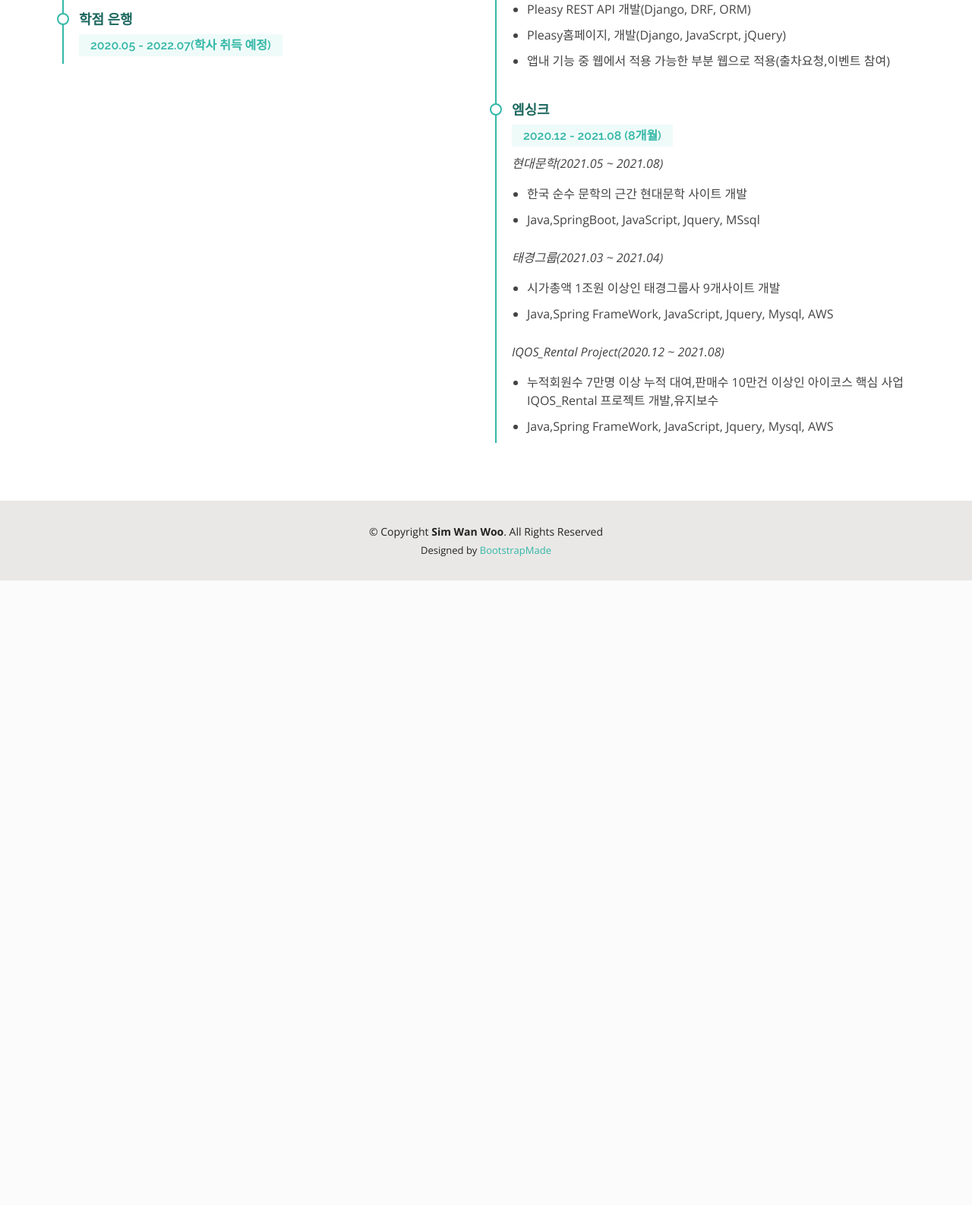
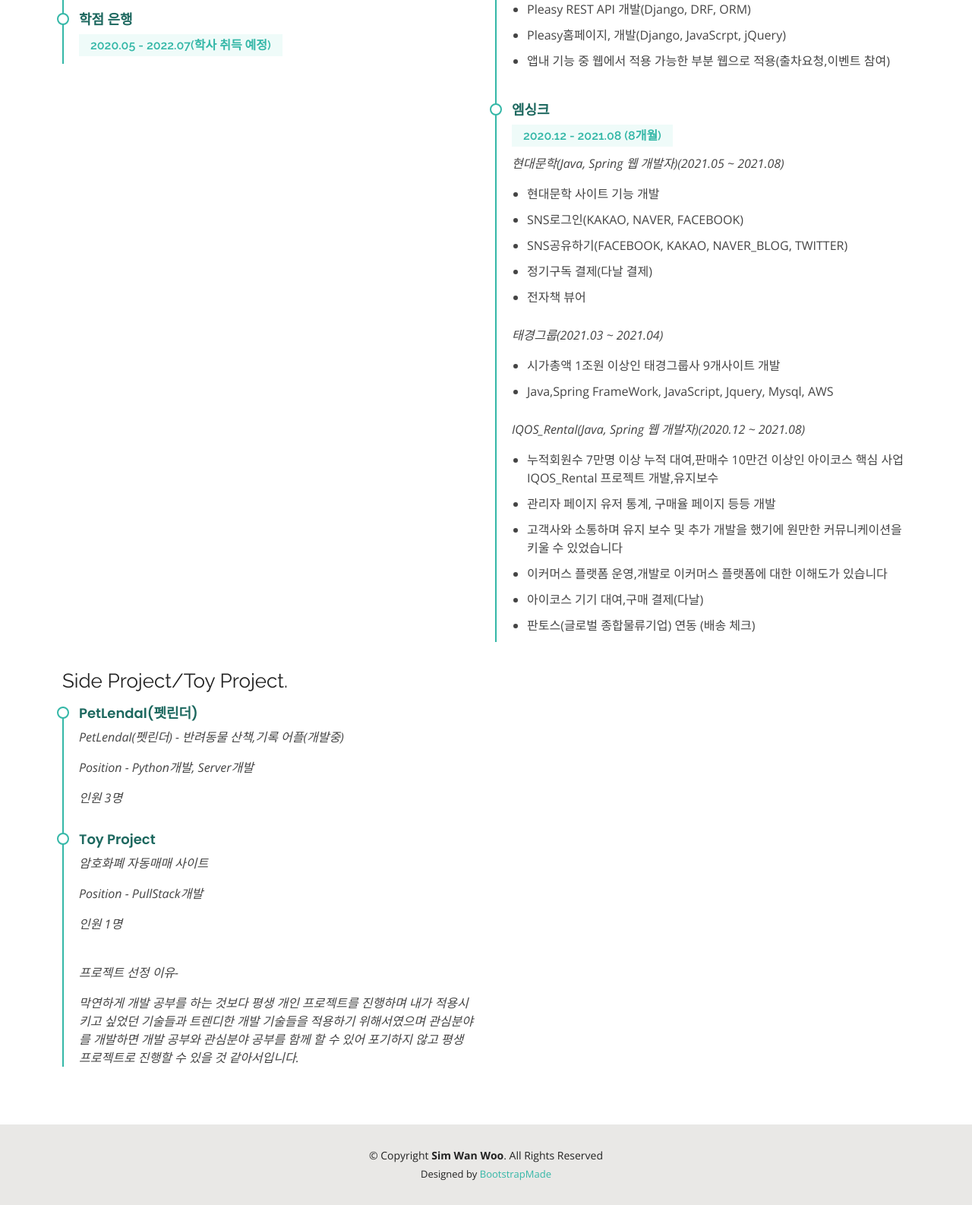
Before and after one commit to Butler-SIM/sim_jango_pp, a Django app: page /mainapp/resume in a window 1280 px wide. Shown: the part 521-2107 px from the top of the page at 76% size. Before the commit the page ends 1285 px from the top, so only its background shows below. Run offline with Django 3.2, Linux system fonts and the light colour scheme; some libraries are stand-ins or nearby versions.

Commit message:
about, resume 수정

```diff
--- a/mainapp/templates/resume.html
+++ b/mainapp/templates/resume.html
@@ -39,6 +39,8 @@
                         <p><em></em></p>
                     </div>
                 </div>
+
+
                 <div class="col-lg-6">
                     <h3 class="resume-title">Work Experience</h3>
                     <div class="resume-item">
@@ -60,11 +62,14 @@
                     <div class="resume-item">
                         <h4>엠싱크</h4>
                         <h5>2020.12 - 2021.08 (8개월)</h5>
-                        <p><em>현대문학(2021.05 ~ 2021.08)</em></p>
+                        <p><em>현대문학(Java, Spring 웹 개발자)(2021.05 ~ 2021.08)</em></p>
                         <p>
                         <ul>
-                            <li>한국 순수 문학의 근간 현대문학 사이트 개발</li>
-                            <li>Java,SpringBoot, JavaScript, Jquery, MSsql</li>
+                            <li>현대문학 사이트 기능 개발</li>
+                            <li>SNS로그인(KAKAO, NAVER, FACEBOOK)</li>
+                            <li>SNS공유하기(FACEBOOK, KAKAO, NAVER_BLOG, TWITTER)</li>
+                            <li>정기구독 결제(다날 결제)</li>
+                            <li>전자책 뷰어</li>
                         </ul>
                         </p>
 
@@ -76,18 +81,50 @@
                         </ul>
                         </p>
 
-                        <p><em>IQOS_Rental Project(2020.12 ~ 2021.08) </em></p>
+                        <p><em>IQOS_Rental(Java, Spring 웹 개발자)(2020.12 ~ 2021.08) </em></p>
                         <p>
                         <ul>
                             <li>누적회원수 7만명 이상 누적 대여,판매수 10만건 이상인 아이코스 핵심 사업 IQOS_Rental 프로젝트 개발,유지보수</li>
-                            <li>Java,Spring FrameWork, JavaScript, Jquery, Mysql, AWS</li>
+                            <li>관리자 페이지 유저 통계, 구매율 페이지 등등 개발</li>
+                            <li>고객사와 소통하며 유지 보수 및 추가 개발을 했기에 원만한 커뮤니케이션을 키울 수 있었습니다</li>
+                            <li>이커머스 플랫폼 운영,개발로 이커머스 플랫폼에 대한 이해도가 있습니다</li>
+                            <li>아이코스 기기 대여,구매 결제(다날)</li>
+                            <li>판토스(글로벌 종합물류기업) 연동 (배송 체크)</li>
                         </ul>
+                    </div>
+                </div>
+
+                <div class="col-lg-6">
+                    <h3 class="resume-title">Side Project/Toy Project.</h3>
+
+                    <div class="resume-item">
+                        <h4>PetLendal(펫린더)</h4>
+                        <p><em>PetLendal(펫린더) - 반려동물 산책,기록 어플(개발중)</em></p>
+                        <p><em>Position - Python개발, Server개발</em></p>
+                        <p><em>인원 3명</em></p>
+                        <p></p>
+                    </div>
+
+                    <div class="resume-item">
+                        <h4>Toy Project </h4>
+
+                        <p><em>암호화폐 자동매매 사이트</em></p>
+                        <p><em>Position - PullStack개발</em></p>
+                        <p><em>인원 1명</em></p>
+                        <br>
+                        <p><em>프로젝트 선정 이유-</em></p>
+                        <p><em>막연하게 개발 공부를 하는 것보다 평생 개인 프로젝트를 진행하며
+
+                            내가 적용시키고 싶었던 기술들과 트렌디한 개발 기술들을 적용하기 위해서였으며
+
+                            관심분야를 개발하면 개발 공부와 관심분야 공부를 함께 할 수 있어 포기하지 않고
+
+                            평생 프로젝트로 진행할 수 있을 것 같아서입니다.</em></p>
+                    </div>
+
+                </div>
 
 
-                    </div>
-
-
-                </div>
             </div>
         </div>
     </section><!-- End Resume Section -->
--- a/mainapp/views.py
+++ b/mainapp/views.py
@@ -21,7 +21,7 @@ def portfolio(request):
     app_list = ''
     try:
         if ProjectInfoModel.objects.filter(category = 'web' ).exists():
-            web_list = ProjectInfoModel.objects.filter(category = 'web')
+            web_list = ProjectInfoModel.objects.filter(category = 'web').order_by('-id')
 
         if ProjectInfoModel.objects.filter(category='app').exists():
             app_list = ProjectInfoModel.objects.filter(category = 'app')
--- a/manage.py
+++ b/manage.py
@@ -7,7 +7,7 @@ import sys
 
 def main():
     """Run administrative tasks."""
-    os.environ.setdefault('DJANGO_SETTINGS_MODULE', 'server_settings.settings.deploy')
+    os.environ.setdefault('DJANGO_SETTINGS_MODULE', 'server_settings.settings.home')
     try:
         from django.core.management import execute_from_command_line
     except ImportError as exc:
```
Also changed, not shown: mainapp/templates/about.html (+13 -1 lines), static/img/simwanwoo.jpg.
